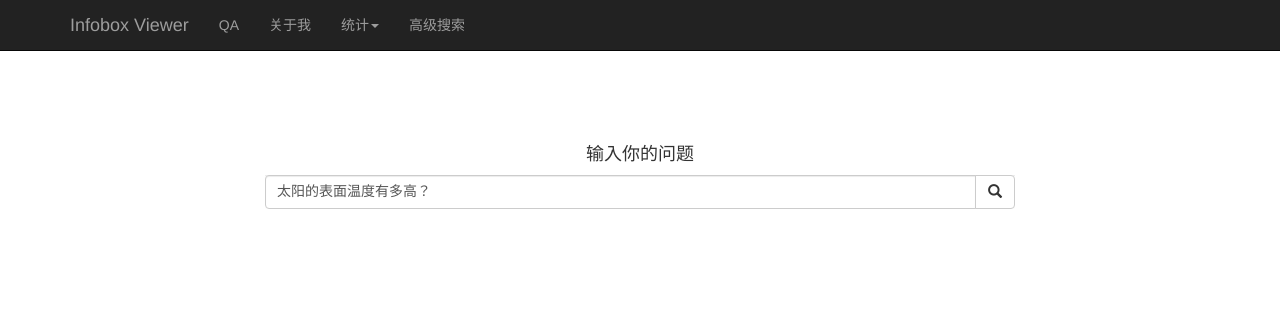
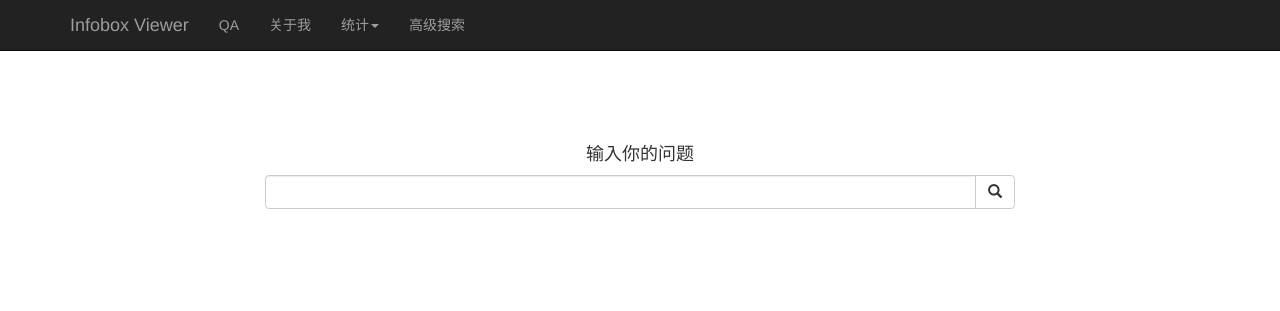
Before and after one commit to Cesar456/bdbk-kb, a Django app: template project/bdbk/templates/bdbk/QA.html in a window 1280 px wide. Shown: the top 311 px of the page. Run offline with Django 3.2, Linux system fonts and the light colour scheme; the template is opened without the code that fills it, so the values that code supplies are empty; some libraries are stand-ins or nearby versions.

Commit message:
Revert "add hint for qa"
This reverts commit fc0c18ec8856215014e31dc35950780b83bc7a53.

```diff
--- a/project/bdbk/static/bdbk/js/qa.js
+++ b/project/bdbk/static/bdbk/js/qa.js
@@ -1,47 +1,9 @@
 $(function(){
-  $('#question').focus(function(){
-    $(this).val($('#question-hint').hide().text());
-  });
   $('#question').on('keydown', function(e){
     if(e.keyCode==13){
       $('#ask').trigger('click');
     }
   });
-
-  var hints = ['颐和园的门票多少钱？',
-               '大雁塔位于哪里？',
-               '苹果公司的员工数量是多少？',
-               '英国的首都是什么？',
-               '中华人民共和国的国土面积是多少？',
-               '哈佛大学的现任校长是谁？',
-               '周杰伦的妻子是谁？',
-               'Macbook的操作系统是什么？',
-               'Windows的最新版本？',
-               'Quora的创始人是谁？',
-               '太阳的表面温度有多高？',
-               '火星的半径有多大？',
-               '红高粱的导演是谁？',
-               '百度的董事长是？'];
-  function animateHint(){
-    var hintContainer = $('#question-hint');
-    if(hintContainer.is(':hidden'))
-      return;
-
-    var i = Math.floor(Math.random() * hints.length);
-    hintContainer.fadeTo(500, 0, function(){
-      $(this).text(hints[i]).fadeTo(500, 1, function(){
-        setTimeout(animateHint, 2000);
-      });
-    });
-  }
-  animateHint();
-  $.getJSON('hints/', function(d){
-    var r = [];
-    for(var i=0;i<d.length;++i){
-      hints.push(d[i][0]+'的'+d[i][1]+'是？');
-    }
-  });
-
   $('#ask').on('click', function(){
     $(this).children('span')
       .removeClass('glyphicon-search')
--- a/project/bdbk/templates/bdbk/QA.html
+++ b/project/bdbk/templates/bdbk/QA.html
@@ -29,7 +29,6 @@ status = {
   <div class="col-md-8 col-md-offset-2">
     <div class="input-group search-block">
       <input type="text" name="query" class="form-control" id="question">
-      <p class="form-control" id="question-hint"></p>
       <span class="input-group-btn">
         <button class="btn btn-default" type="button" id="ask">
           <span class="glyphicon glyphicon-search"></span>
@@ -85,23 +84,6 @@ status = {
   padding-top: 30px;
   }
 
-  .search-block{
-  position:relative;
-  }
-
-  .search-block > p{
-  position:absolute !important;
-  z-index: -10 !important;
-  top:0;
-  left:0;
-  border: 0 transparent solid;
-  background:transparent;
-  }
-
-  .search-block > input{
-  background: transparent;
-  }
-
   #best-result-content{
   color: #49b34e;
   }
--- a/project/bdbk/urls.py
+++ b/project/bdbk/urls.py
@@ -17,5 +17,4 @@ urlpatterns = patterns('bdbk.views',
     # json API
     url(r'^graph/namedEntityLinks/(?P<nepk>\d+)/$', 'namedEntityLinks', name='namedEntityLinks'),
     url(r'^qa/query/$', 'qaQueryAPI', name='qaQueryAPI'),
-    url(r'^qa/hints/$', 'qaHints', name='qaHints'),
 )
```
Also changed, not shown: project/bdbk/views.py (+0 -12 lines).
